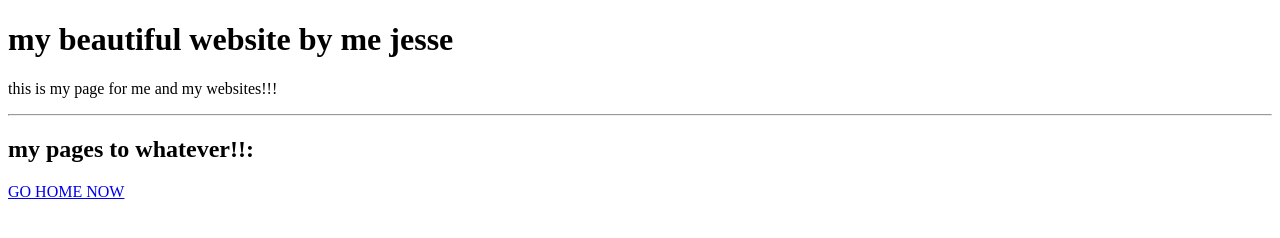
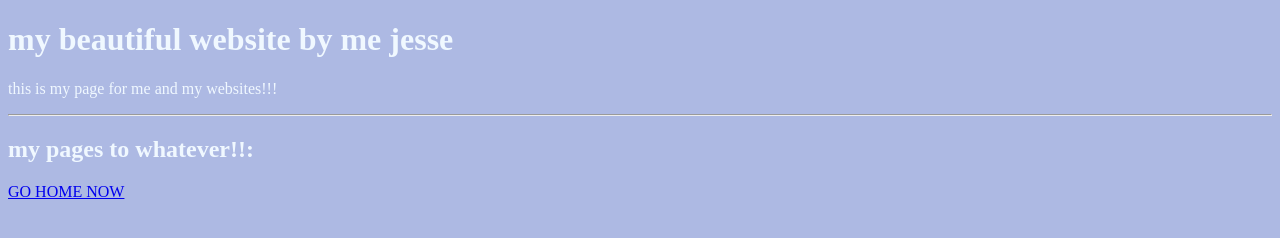
Before and after one commit to Lawrenr/Eaton_RESA, a plain HTML site: page index.html in a window 1280 px wide. Drawn offline with Linux system fonts and the light colour scheme.

Commit message:
Add files via upload

```diff
--- a/index.html
+++ b/index.html
@@ -6,6 +6,15 @@
 <head>
 <meta charset="utf-8">
 <title>my index page</title>
+
+<style>
+    body{
+
+        background:#ADB9E3;
+        color:aliceblue;
+
+    }
+    </style>
 </head>
 
 <body>
```
